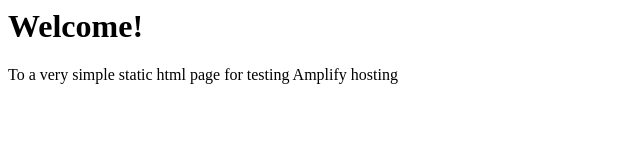
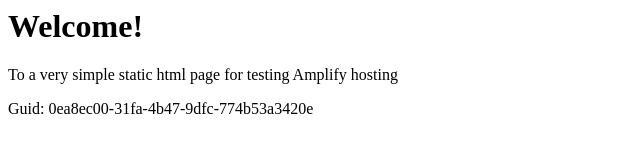
Before and after one commit to aws-aemilia-yul/Github-PR-Commit-Integration-Test-DoNotTouch-Gith-P5X5MO5I-v1-prod-ca-central-1, a website: page src/index.html in a window 1280 px wide. Shown: the whole page, without its empty margins (0-640 px from the left). Drawn offline with Linux system fonts and the light colour scheme.

Commit message:
commit from integ tests

```diff
--- a/src/index.html
+++ b/src/index.html
@@ -1,3 +1,5 @@
+
+
 <html lang="en">
 
 <head>
@@ -10,6 +12,6 @@
 <body>
     <h1>Welcome!</h1>
     <p>To a very simple static html page for testing Amplify hosting</p>
-</body>
+    <p>Guid: 0ea8ec00-31fa-4b47-9dfc-774b53a3420e</p></body>
 
 </html>
```
